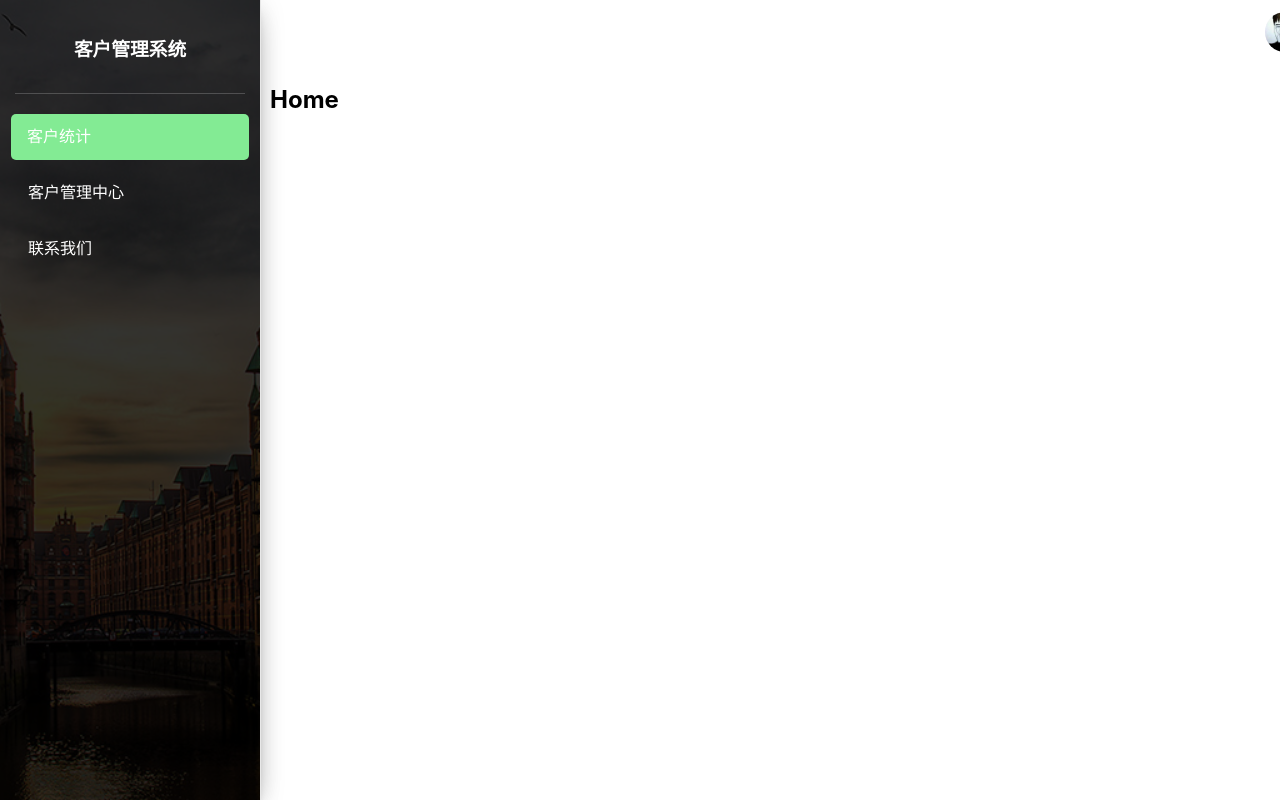
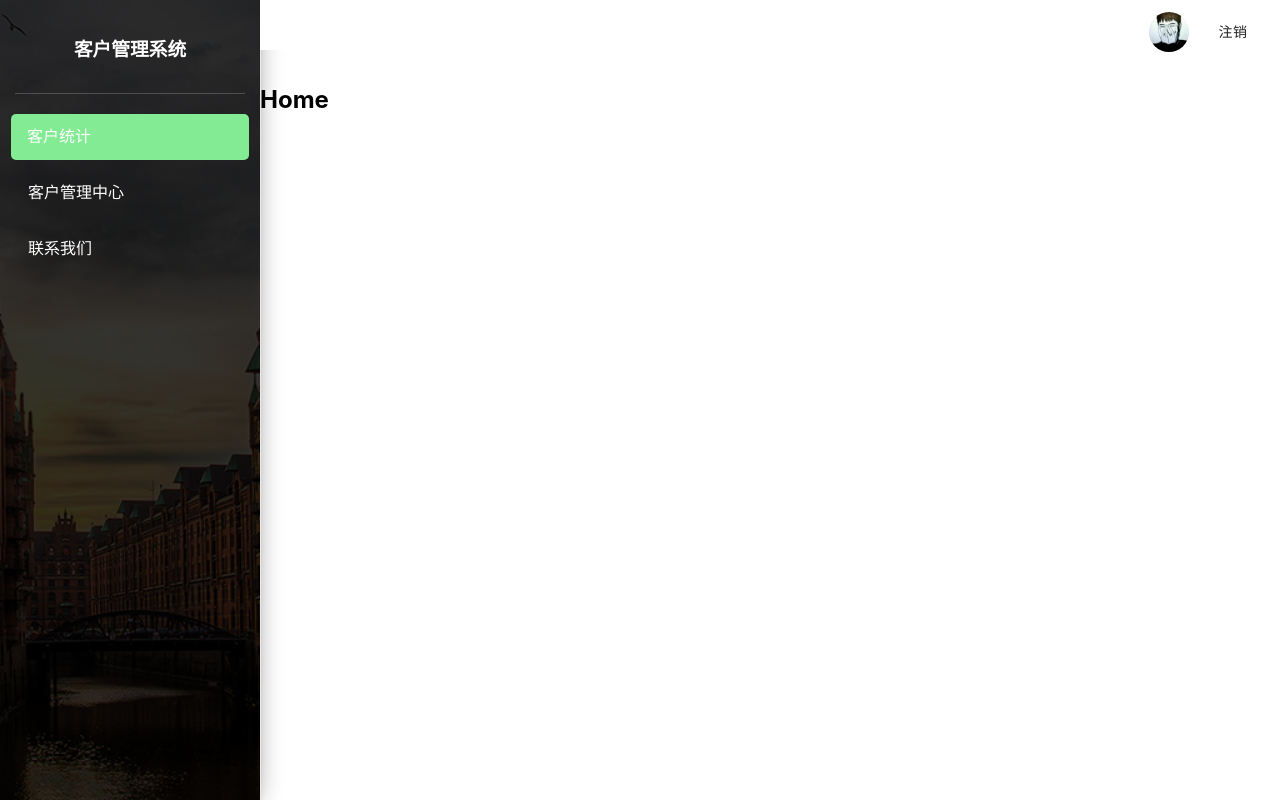
Before and after one commit to xxxcrel/CustomerManagement, a React (Create React App) app: page /admin/home in a window 1280 px wide. Built offline with nearby package versions, Linux system fonts and the light colour scheme.

Commit message:
update: login page building...

```diff
--- a/src/assets/jss/components/appStyle.js
+++ b/src/assets/jss/components/appStyle.js
@@ -23,21 +23,17 @@ const appStyle = theme => ({
         position: "relative",
         left: "0px",
         top: "0px",
+        bottom: "0px",
         height: "100%",
-        width: "10%"
+        width: drawerWidth
     },
     mainPanel: {
         // ...transition,
-        // position: "relative",
-        height: "60%",
-        width: "88%",
-        position: "fixed",
+        position: "relative",
+        height: "100%",
         top: "0px",
-        // right: "0",
-        bottom: "0px",
-        // right: "0",
-        // left: "0",
-        marginLeft: drawerWidth + 10,
+        left: "0px",
+        marginLeft: drawerWidth,
         overflowScrolling: "touch"
     },
 
@@ -46,8 +42,7 @@ const appStyle = theme => ({
         boxShadow: "none",
         // top: "0",
         height: "50px",
-        width: "100%",
-        // transition: "all 150ms ease 0s",
+        transition: "all 150ms ease 0s",
         minHeight: "50px",
         display: "block",
         backgroundColor: "white",
```
